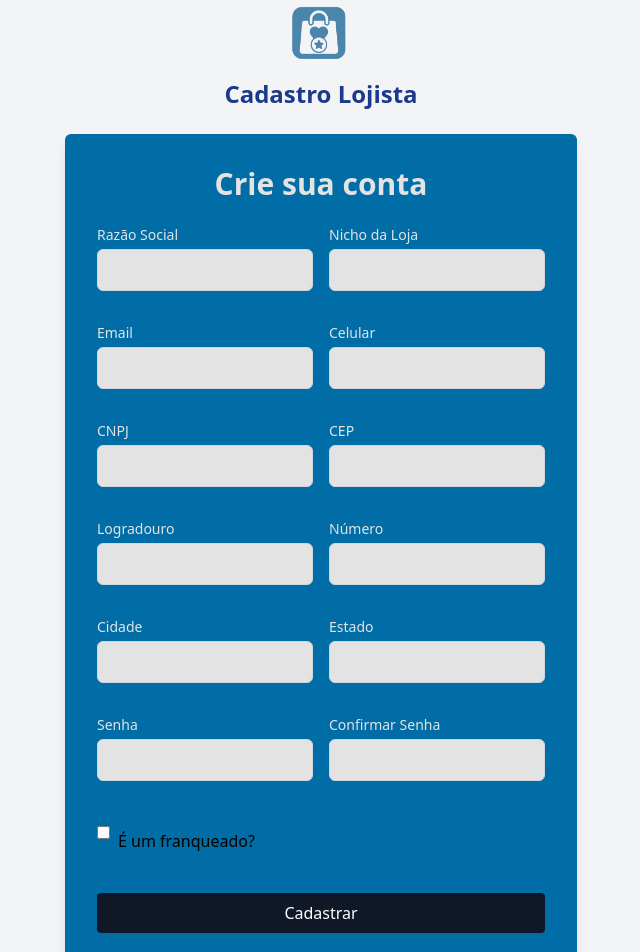
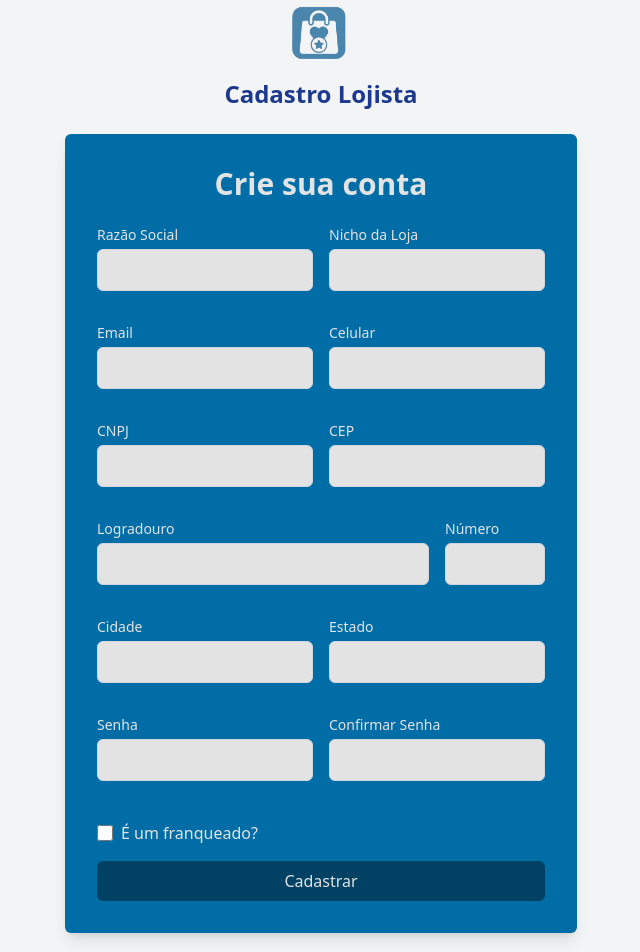
Before and after one commit to CaioAdriano1199/projetobuyscore, a Next.js app: page /cadastro in a window 1280 px wide. Shown: the top 952 px of the page, without its empty margins (319-959 px from the left). Built offline with nearby package versions, Linux system fonts and the light colour scheme.

Commit message:
css da tela de cadastro feito

```diff
--- a/src/app/cadastro/page.js
+++ b/src/app/cadastro/page.js
@@ -25,23 +25,19 @@ export default function Cadastro() {
   return (
     <div className="flex flex-col items-center justify-center min-h-screen bg-gray-100">
 
-      {/* Logo */}
       <Image src="/logo.png" alt="Logo" width={80} height={80} className="mb-4" />
-
-      {/* Título */}
       <h1 className="text-2xl font-bold text-blue-900 mb-6">Cadastro Lojista</h1>
-
-      {/* Card de cadastro */}
       <Card className="rounded-2xl shadow-lg p-8 w-full max-w-lg mb-[5%]">
         <h1 className="text-3xl font-semibold text-center mb-2 text-[rgb(227,227,227)] mb-[5%]">Crie sua conta</h1>
 
-        <form className="grid grid-cols-2 gap-4">
-          {/* Campos normais */}
+        <form className="grid grid-cols-4 gap-4">
+
           <Input
             label="Razão Social"
             type="text"
+            colSpan="col-span-2"
             value={razaoSocial}
-            className="p-2 rounded text-black col-span-2"
+            className="p-2 rounded text-black"
             onChange={(e) => setRazaoSocial(e.target.value)}
             required
           />
@@ -50,7 +46,8 @@ export default function Cadastro() {
             label="Nicho da Loja"
             type="text"
             value={nichoLoja}
-            className="p-2 rounded text-black col-span-2"
+            colSpan="col-span-2"
+            className="p-2 rounded text-black"
             onChange={(e) => setNichoLoja(e.target.value)}
             required
           />
@@ -59,6 +56,7 @@ export default function Cadastro() {
             label="Email"
             type="email"
             value={email}
+            colSpan="col-span-2"
             className="p-2 rounded text-black"
             onChange={(e) => setEmail(e.target.value)}
             required
@@ -67,6 +65,7 @@ export default function Cadastro() {
             label="Celular"
             type="tel"
             value={celular}
+            colSpan="col-span-2"
             className="p-2 rounded text-black"
             onChange={(e) => setCelular(e.target.value)}
             required
@@ -75,6 +74,7 @@ export default function Cadastro() {
             label="CNPJ"
             type="text"
             value={cnpj}
+            colSpan="col-span-2"
             className="p-2 rounded text-black"
             onChange={(e) => setCnpj(e.target.value)}
             required
@@ -83,14 +83,17 @@ export default function Cadastro() {
             label="CEP"
             type="text"
             value={cep}
+            colSpan="col-span-2"
             className="p-2 rounded text-black"
             onChange={(e) => setCep(e.target.value)}
             required
           />
+
           <Input
             label="Logradouro"
             type="text"
             value={logradouro}
+            colSpan="col-span-3"
             className="p-2 rounded text-black col-span-2"
             onChange={(e) => setLogradouro(e.target.value)}
             required
@@ -99,14 +102,17 @@ export default function Cadastro() {
             label="Número"
             type="text"
             value={numero}
-            className="p-2 rounded text-black"
+            colSpan="col-span-1"
+            className="p-2 rounded text-black col-span-1"
             onChange={(e) => setNumero(e.target.value)}
             required
           />
+
           <Input
             label="Cidade"
             type="text"
             value={cidade}
+            colSpan="col-span-2"
             className="p-2 rounded text-black"
             onChange={(e) => setCidade(e.target.value)}
             required
@@ -115,6 +121,7 @@ export default function Cadastro() {
             label="Estado"
             type="text"
             value={estado}
+            colSpan="col-span-2"
             className="p-2 rounded text-black"
             onChange={(e) => setEstado(e.target.value)}
             required
@@ -123,6 +130,7 @@ export default function Cadastro() {
             label="Senha"
             type="password"
             value={senha}
+            colSpan="col-span-2"
             className="p-2 rounded text-black"
             onChange={(e) => setSenha(e.target.value)}
             required
@@ -130,15 +138,15 @@ export default function Cadastro() {
           <Input
             label="Confirmar Senha"
             type="password"
+            colSpan=" col-span-2"
             value={confirmarSenha}
             className="p-2 rounded text-black"
             onChange={(e) => setConfirmarSenha(e.target.value)}
             required
           />
 
-          {/* Checkbox */}
-          <label className="flex items-center gap-2 col-span-2 mt-2">
-            <Input
+          <label className="flex items-center gap-2 text-[rgb(227,227,227)] col-span-4 mt-2">
+            <input
               type="checkbox"
               checked={isFranqueado}
               onChange={() => setIsFranqueado(!isFranqueado)}
@@ -147,13 +155,13 @@ export default function Cadastro() {
             É um franqueado?
           </label>
 
-          {/* Campos extras se franqueado */}
           {isFranqueado && (
             <>
               <Input
                 label="CNPJ da Matriz"
                 type="text"
                 value={cnpjMatriz}
+                colSpan="col-span-2"
                 className="p-2 rounded text-black col-span-1"
                 onChange={(e) => setCnpjMatriz(e.target.value)}
               />
@@ -161,25 +169,25 @@ export default function Cadastro() {
                 label="Código de verificação"
                 type="text"
                 value={codigoVerificacao}
+                colSpan="col-span-2"
                 className="p-2 rounded text-black col-span-1"
                 onChange={(e) => setCodigoVerificacao(e.target.value)}
               />
-              <button
-                type="button"
-                className="col-span-2 bg-gray-800 hover:bg-gray-700 text-white p-2 rounded"
+              <Button
+                type="submit" variant="primary"
+                className="col-span-4"
               >
                 Enviar código
-              </button>
+              </Button>
             </>
           )}
 
-          {/* Botão principal */}
-          <button
-            type="submit"
-            className="col-span-2 bg-gray-900 hover:bg-gray-800 text-white p-2 rounded mt-4"
+          <Button
+            type="submit" variant="primary"
+            className="col-span-4"
           >
             Cadastrar
-          </button>
+          </Button>
         </form>
       </Card>
     </div>
--- a/src/app/components/button.js
+++ b/src/app/components/button.js
@@ -4,7 +4,7 @@ export default function Button({
   children,
   type = "button",
   onClick,
-  variant = "primary", // estilos: primary, secondary, outline
+  variant = "primary",
   disabled = false,
   loading = false,
   className = "",
--- a/src/app/components/input.js
+++ b/src/app/components/input.js
@@ -6,6 +6,7 @@ export default function Input({
   name,
   type = "text",
   value,
+  colSpan = "col-span-1",
   onChange,
   className = "",
   placeholder = "",
@@ -16,13 +17,16 @@ export default function Input({
   // gera um id a partir do label/name se não for passado
   const inputId = id || name || (label ? label.toLowerCase().replace(/\s+/g, "-") : undefined);
 
+
   return (
-    <div className="mb-4">
+    <div className={`mb-4 ${colSpan}`}>
       {label && (
         <label htmlFor={inputId} className="block mb-1 text-sm font-medium text-[rgb(227,227,227)]">
           {label}
         </label>
       )}
+
+
 
       <input
         id={inputId}
@@ -33,9 +37,8 @@ export default function Input({
         placeholder={placeholder}
         autoComplete={autoComplete}
         required={required}
-        className={`w-full p-2 border rounded-md bg-[rgb(227,227,227)] text-[rgb(0, 0, 0)] focus:ring-2 focus:ring-blue-500 focus:outline-none transition ${
-          error ? "border-red-500" : "border-gray-300"
-        }`}
+        className={`w-full p-2 border rounded-md bg-[rgb(227,227,227)] text-[rgb(0,0,0)] focus:ring-2 focus:ring-blue-500 focus:outline-none transition ${error ? "border-red-500" : "border-gray-300"}`}
+
       />
 
       {error && <p className="mt-1 text-sm text-red-600">{error}</p>}
--- a/src/app/components/loginform.js
+++ b/src/app/components/loginform.js
@@ -5,12 +5,12 @@ import Input from "./input";
 import Button from "./button";
 
 export default function LoginForm() {
-  const [cnpj, setCnpj] = useState("");
+  const [email, setEmail] = useState("");
   const [senha, setSenha] = useState("");
 
   const handleSubmit = (e) => {
     e.preventDefault();
-    console.log("Tentando logar com:", { cnpj, senha });
+    console.log("Tentando logar com:", { email, senha });
     // Aqui futuramente você chama a API de autenticação
   };
 
@@ -19,11 +19,11 @@ export default function LoginForm() {
       <h1 className="text-3xl font-semibold text-center mb-2 text-[rgb(227,227,227)]">Login</h1>
 
       <Input
-        label="CNPJ"
+        label="Email"
         type="text"
-        value={cnpj}
-        onChange={(e) => setCnpj(e.target.value)}
-        placeholder="Digite seu CNPJ"
+        value={email}
+        onChange={(e) => setEmail(e.target.value)}
+        placeholder="Digite seu Email"
         required
       />
 
```
Lines whose indentation alone changed are shown as unchanged.
